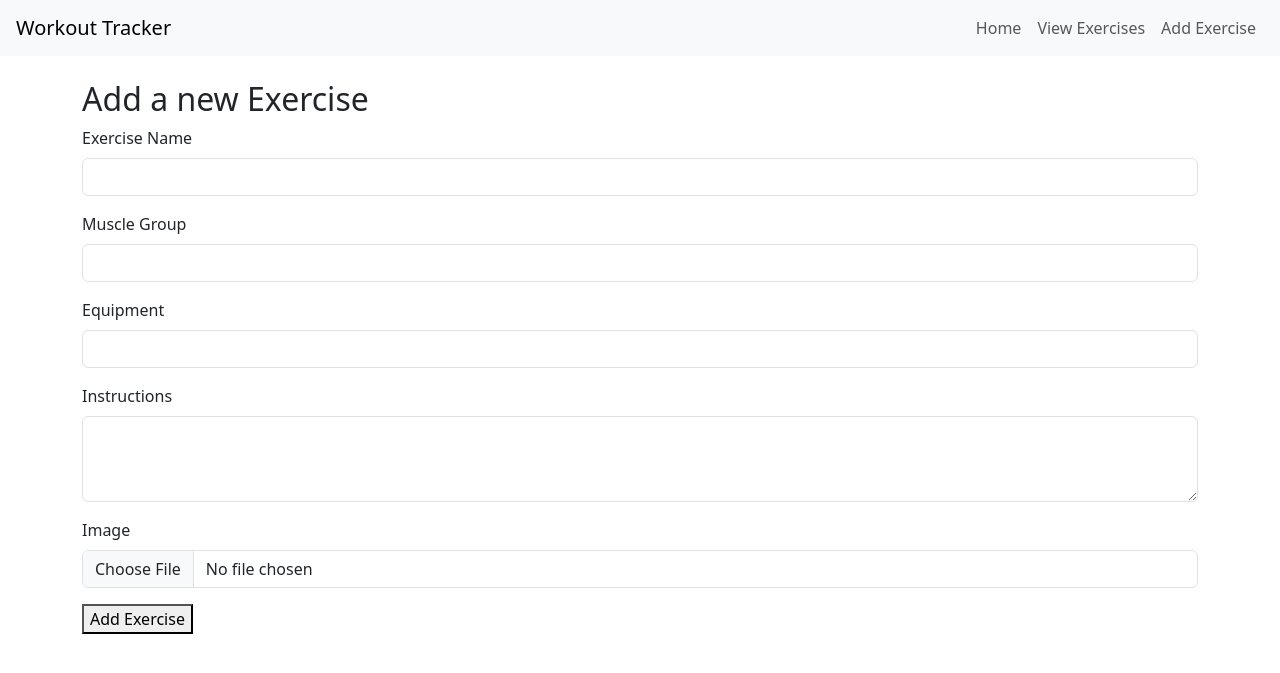
After one commit to DylanTracey32/flask-workout-organizer, a Flask app: page /add in a window 1280 px wide. The commit adds this page. Shown: the top 673 px of the page. Run offline with Flask 3, Linux system fonts and the light colour scheme.

Commit message:
Added add.html to define what we want users to keep track of regarding their exercise.

```diff
--- a/app.py
+++ b/app.py
@@ -1,4 +1,4 @@
-from flask import Flask, render_template, session
+from flask import Flask, render_template, session, request
 
 app = Flask(__name__)
 app.secret_key = "terminator-two"
@@ -12,5 +12,11 @@ def index():
 def view():
     return render_template("view.html")
 
+@app.route('/add', methods=["GET", "POST"])
+def add():
+    if request.method == "POST":
+        pass
+    return render_template("add.html")
+
 if __name__ == '__main__':
     app.run(debug=True)
--- /dev/null
+++ b/templates/add.html
@@ -0,0 +1,30 @@
+{% extends "base.html" %}
+{% block title %}Edd Exercise{% endblock %}
+{% block content %}
+<h2>Add a new Exercise</h2>
+
+<form action="{{ url_for("add") }}" method="POST" enctype="multipart/form-data">
+    <div class="mb-3">
+        <label for="name" class="form-label">Exercise Name</label>
+        <input type="text" class="form-control" id="name" name="name" required>
+    </div>
+
+    <div class="mb-3">
+        <label for="muscle" class="form-label">Muscle Group</label>
+        <input type="text" class="form-control" id="muscle" name="muscle" required>
+    </div>
+    <div class="mb-3">
+        <label for="equipment" class="form-label">Equipment</label>
+        <input type="text" class="form-control" id="equipment" name="equipment" required>
+    </div>
+    <div class="mb-3">
+        <label for="instructions" class="form-label">Instructions</label>
+        <textarea class="form-control" id="instructions" name="instructions" rows="3" required></textarea>
+    </div>
+    <div class="mb-3">
+        <label for="image" class="form-label">Image</label>
+        <input type="file" class="form-control" id="image" name="image" accept="image/*">
+    </div>
+    <button type="submit" class="submitBtn">Add Exercise</button>
+</form>
+{% endblock %}
--- a/templates/base.html
+++ b/templates/base.html
@@ -12,7 +12,7 @@
             <ul class="navbar-nav ms-auto">
                 <li class="nav-item"><a class="nav-link" href="/">Home</a></li>
                 <li class="nav-item"><a class="nav-link" href="/view">View Exercises</a></li>
-                <li class="nav-item"><a class="nav-link" href="/">Add Exercise</a></li>
+                <li class="nav-item"><a class="nav-link" href="/add">Add Exercise</a></li>
             </ul>
         </div>
     </nav>
--- a/templates/view.html
+++ b/templates/view.html
@@ -9,4 +9,4 @@
         <li>Push-ups - 3 sets of 12</li>
         <li>Deadlifts - 4 sets of 6</li>
     </ul>
-{%  endblock %}
+{% endblock %}
```
